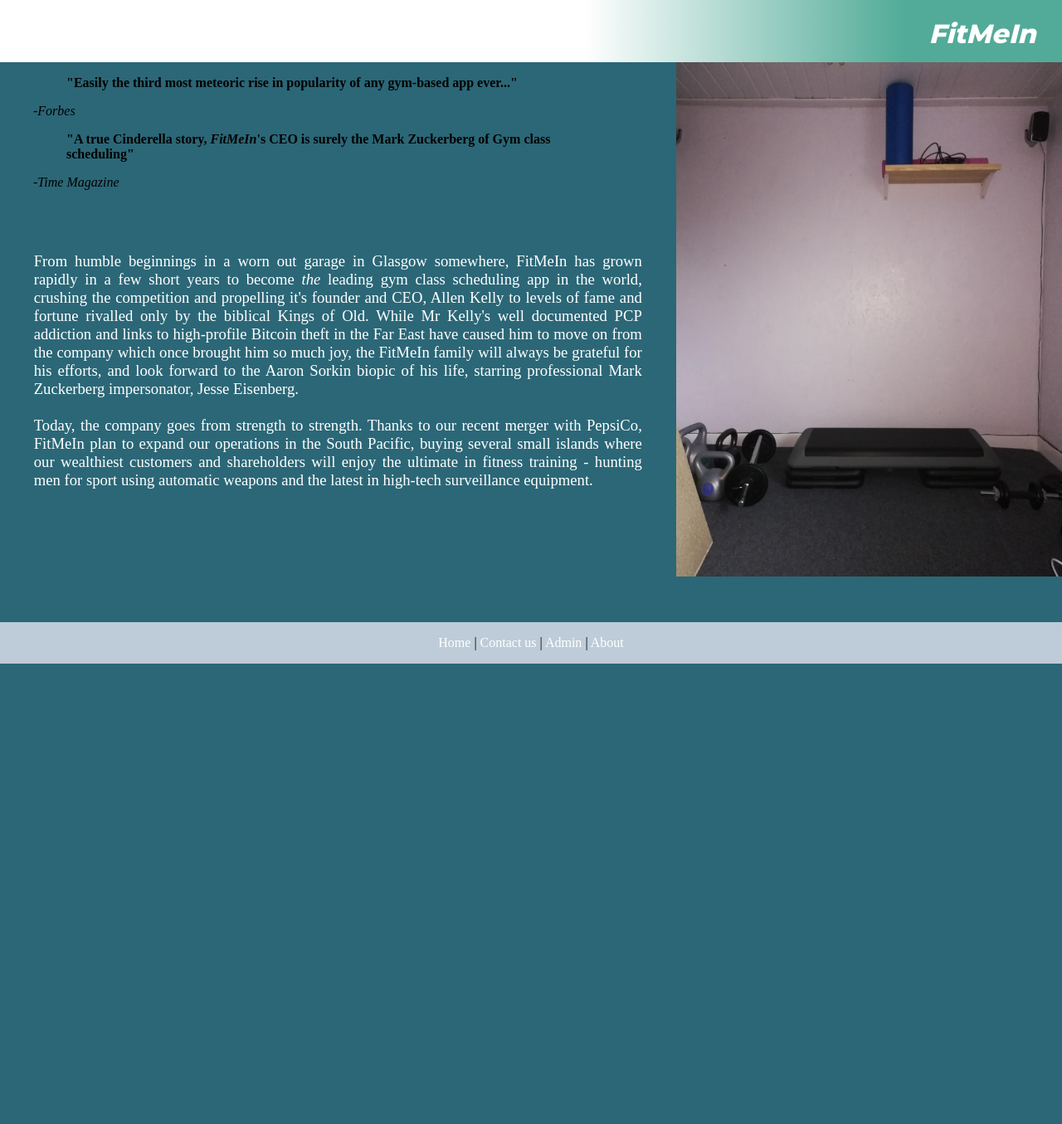
After one commit to AK-UGlas/fit-me-in, a Flask app: page /about in a window 1280 px wide. The commit adds this page. Shown: the whole page at 83% size. Run offline with Flask 2, Linux system fonts and the light colour scheme.

Commit message:
refactor html template inheritance

```diff
--- a/app.py
+++ b/app.py
@@ -26,5 +26,9 @@ def admin():
 
     return render_template("admin.html", admin_id=admin_id, upcoming=upcoming, today=date_str)
 
+@app.route("/about")
+def about():
+    return render_template("about.html", title="FitMeIn | About us")
+
 if __name__ == '__main__':
     app.run(debug=True)
--- a/static/css/styles.css
+++ b/static/css/styles.css
@@ -9,6 +9,12 @@
     top: 0px;
     bottom: 0px;
 
+}
+
+h1, h2, h3, h4 {
+    font-family: 'Montserrat', sans-serif;
+    color: white;
+    text-align: center;
 }
 
 #splash-div {
@@ -48,6 +54,7 @@
 
 header {
     display: flex;
+    flex-direction: row;
     width: 100%;
     background-color: white;
     height: 75px;
@@ -60,9 +67,18 @@ header {
     background-color:  #52ab98;
 }
 
+#logo-color-gradient {
+    width:30%;
+    background-image: linear-gradient(to right, white, #52ab98);
+}
+
 #logo > h1 {
     font-family: 'Montserrat', sans-serif;
     color: white;
+}
+
+#splash-footer {
+    background-color: transparent;
 }
 
 .base-footer {
@@ -78,12 +94,12 @@ header {
     background-color: #bdccd8;
 }
 
-nav > a {
+a {
     color: white;
     text-decoration: none;
 }
 
-nav > a:hover {
+a:hover {
     color: #52ab98;
     text-decoration: underline;
 }
@@ -159,3 +175,31 @@ body {
     height: 350px;
     border-radius: 2px;
 }
+
+#about {
+    display: grid;
+    width: 100vw;
+    height: 100vw;
+    grid-template-areas: "blurb image";
+    grid-template-columns: 7fr 4fr;
+    margin: 0;
+}
+
+#about-content > p {
+    margin: 5%;
+    color: white;
+    font-size: 14pt;
+    text-align: justify;
+}
+
+#about-img {
+    background-image: url(../images/worlds_best_gym.jpg);
+    background-repeat: no-repeat;
+    background-size: contain;
+}
+
+#about-content {
+    width: 100%;
+    height: 100%;
+    background-color:#2b6777
+}
--- /dev/null
+++ b/templates/about.html
@@ -0,0 +1,35 @@
+{% extends "ext_base.html" %}
+
+{% block content %}
+<section id="about">
+    <div id="about-content">
+        <figure>
+            <blockquote>
+                <p><b>"Easily the third most meteoric rise in popularity of any gym-based app ever..."</b></p>
+            </blockquote>
+            <figcaption><cite>-Forbes</cite></figcaption>
+        </figure>
+        <figure>
+            <blockquote>
+                <p><b>"A true Cinderella story, <i>FitMeIn</i>'s CEO is surely the Mark Zuckerberg of Gym class scheduling"</b></p>
+            </blockquote>
+            <figcaption><cite>-Time Magazine</cite></figcaption>
+        </figure>
+        <br>
+        <p>From humble beginnings in a worn out garage in Glasgow somewhere, FitMeIn has grown rapidly in a few short
+        years to become <i>the</i> leading gym class scheduling app in the world, crushing the competition and
+        propelling it's founder and CEO, Allen Kelly to levels of fame and fortune rivalled only by the biblical
+        Kings of Old. While Mr Kelly's well documented PCP addiction and links to high-profile Bitcoin theft in the Far East
+        have caused him to move on from the company which once brought him so much joy, the FitMeIn family will always
+        be grateful for his efforts, and look forward to the Aaron Sorkin biopic of his life, starring professional Mark
+        Zuckerberg impersonator, Jesse Eisenberg.<br><br>
+        Today, the company goes from strength to strength. Thanks to our recent merger with PepsiCo, FitMeIn plan
+        to expand our operations in the South Pacific, buying several small islands where our wealthiest
+        customers and shareholders will enjoy the ultimate in fitness training - hunting men for sport using automatic weapons
+        and the latest in high-tech surveillance equipment.
+        </p>
+    </div>
+    <div id="about-img">
+    </div>
+</section>
+{% endblock %}
--- a/templates/activities/add.html
+++ b/templates/activities/add.html
@@ -1,6 +1,4 @@
-{% extends 'base.html' %}
-
-{% include 'header.html' %}
+{% extends 'ext_base.html' %}
 
 {% block content %}
 <section>
--- a/templates/activities/edit.html
+++ b/templates/activities/edit.html
@@ -35,6 +35,6 @@
     </form>
 
 </div>
-
 </section>
+{% include "footer.html" %}
 {% endblock %}
--- a/templates/admin.html
+++ b/templates/admin.html
@@ -1,6 +1,6 @@
-{% extends 'base.html' %}
+{% extends 'ext_base.html' %}
 
-{% include 'header.html' %}
+{# {% include 'header.html' %} #}
 
 {% block content %}
 <section id="all-content">
--- a/templates/base.html
+++ b/templates/base.html
@@ -20,5 +20,4 @@
         {% endblock %}
     </section>
 </body>
-{% include "footer.html" %}
 </html>
--- /dev/null
+++ b/templates/ext_base.html
@@ -0,0 +1,9 @@
+{% extends 'base.html' %}
+
+    {% include 'header.html' %}
+
+        {% block content %}
+
+        {% endblock %}
+
+    {% include "footer.html" %}
--- a/templates/header.html
+++ b/templates/header.html
@@ -1,4 +1,5 @@
 <header>
+    <div id="logo-color-gradient"></div>
     <div id="logo">
         <h1><i>FitMeIn</i> </h1>
     </div>
--- a/templates/members/book.html
+++ b/templates/members/book.html
@@ -1,6 +1,4 @@
-{% extends 'base.html' %}
-
-{% include 'header.html' %}
+{% extends 'ext_base.html' %}
 
 {% block content %}
 <section id="bookings">
--- a/templates/members/dashboard.html
+++ b/templates/members/dashboard.html
@@ -1,6 +1,4 @@
-{% extends 'base.html' %}
-
-{% include 'header.html' %}
+{% extends 'ext_base.html' %}
 
 {% block content %}
 <section id="all-content">
@@ -40,4 +38,5 @@
         <a href="/bookings/{{ member.id }}/view" class="img-link" id="bookings-link">View all bookings</a>
     </section>
 </section>
+{% include "footer.html" %}
 {% endblock %}
--- a/templates/members/error.html
+++ b/templates/members/error.html
@@ -1,6 +1,5 @@
-{% extends "base.html" %}
+{% extends "ext_base.html" %}
 
-{% include "header.html" %}
 
 {% block content %}
     <p>Email address was not found on our system</p><br>
```
Also changed, not shown: templates/index.html (+8 -0 lines), templates/members/edit.html (+6 -4 lines), static/images/worlds_best_gym.jpg (added).
